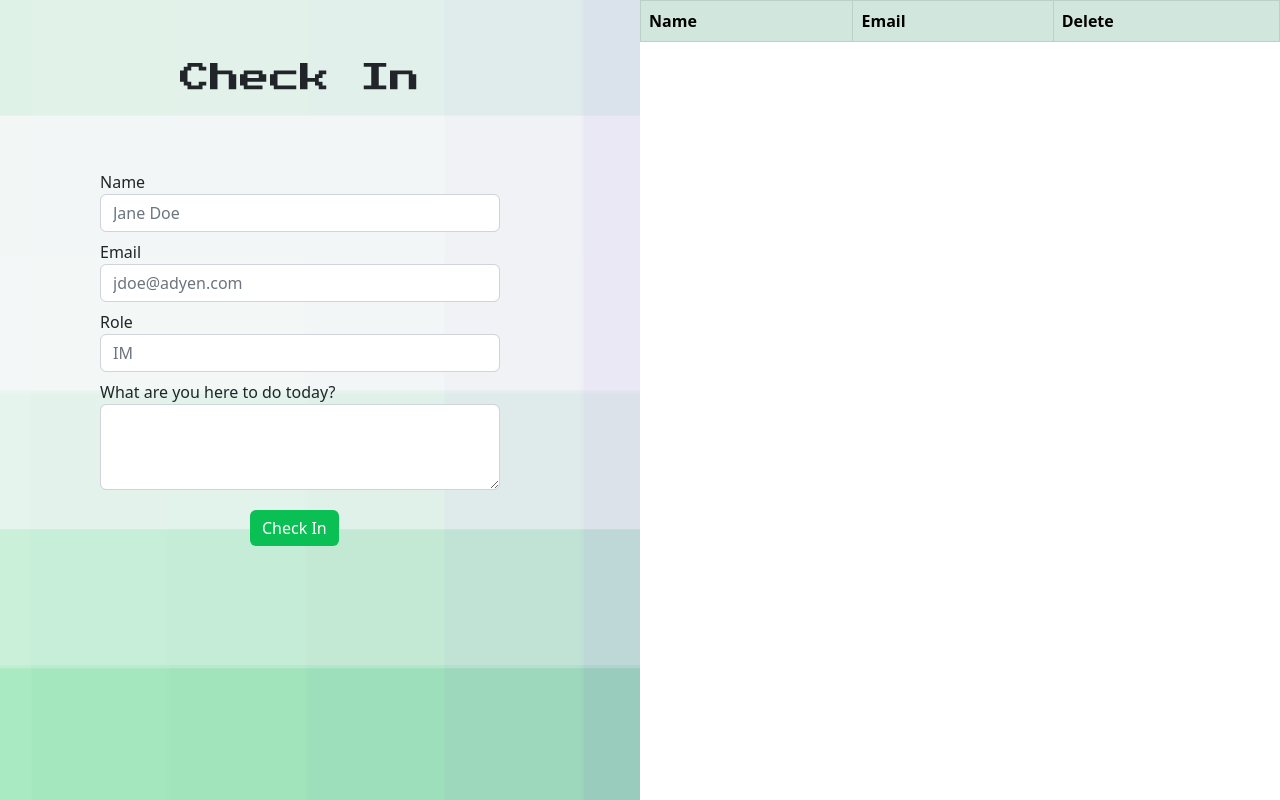
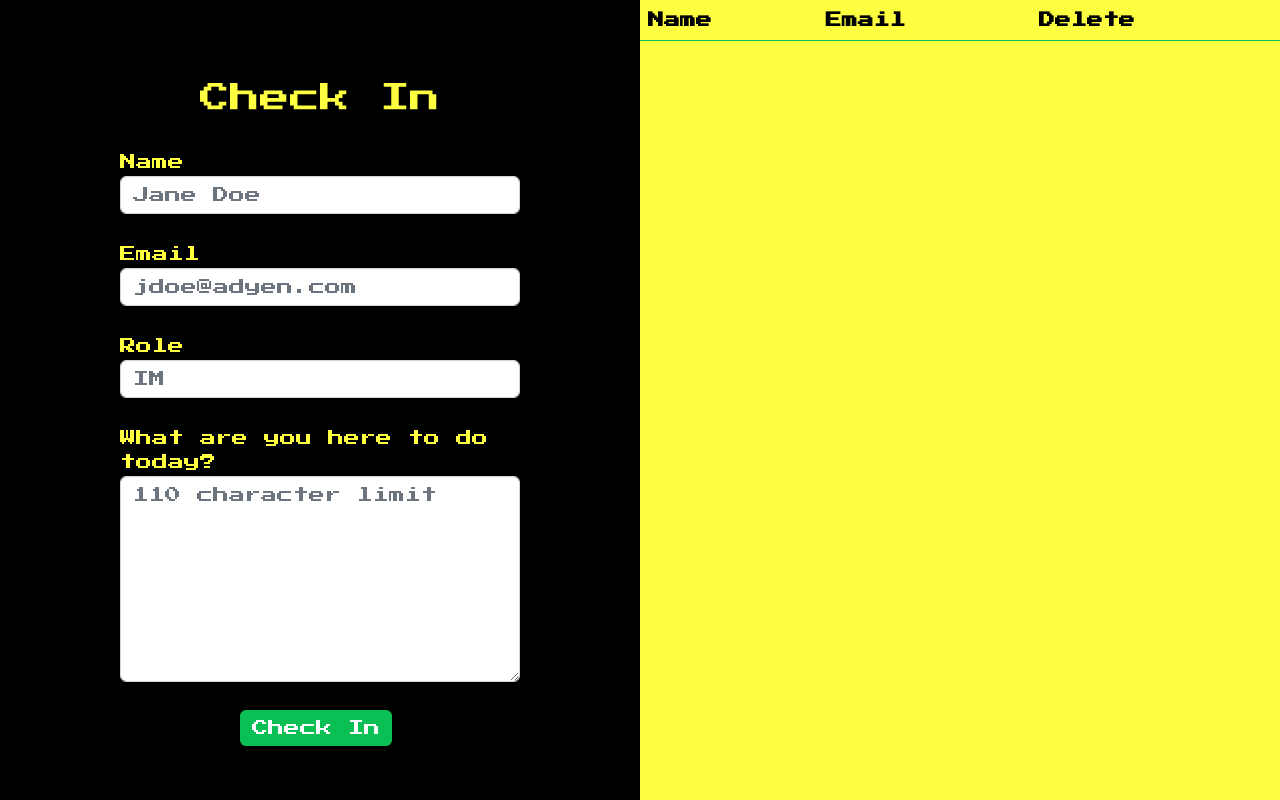
Before and after one commit to farahdibaB/DutyRoom, a Flask app: page / in a window 1280 px wide. Run offline with Flask 3, Linux system fonts and the light colour scheme; lists and menus that the app fills with data are empty; parts of the project's set-up code (start-up, migrations or seed data) failed here and were passed over; some web fonts are replaced.

Commit message:
Updates
- css
- javascript
- checkin page

```diff
--- a/app/static/css/application.css
+++ b/app/static/css/application.css
@@ -13,11 +13,11 @@ body {
 }
 
  .checkInTitle {
+  color: #FFFF42;
   font-size: 30px;
   white-space: nowrap;
   position: absolute;
-  margin-left: 180px;
-  margin-top: 40px;
+  margin-top: 60px;
   font-family: "Press Start 2P";
 }
 
@@ -45,23 +45,33 @@ body {
   position: absolute;
 }
 
+.sr-only {
+  margin-top: 20px;
+  font-family: "Press Start 2P";
+  color: #FFFF42;
+}
+
+.mr-sm-2 {
+  font-family: "Press Start 2P";
+}
 
 .form-inline {
   /* position: absolute; */
-  margin-top: 150px;
-  margin-left: 100px;
+  margin-top: 110px;
   width: 400px;
 }
 
 .btn {
-  margin-left: 150px;
+  margin-left: 120px;
   margin-top: 20px;
   background-color: #0abf53;
   border: none;
+  font-family: "Press Start 2P";
 }
 
 #pacman {
-  float: left;
+  position:fixed;
+  /* float: left; */
   margin-top: 45px;
   margin-left: 220px;
   width:100px;
@@ -73,9 +83,25 @@ body {
   -webkit-transform: scaleX(-1);
   transform: scaleX(-1);
   margin-top: 45px;
-  margin-left: 620px;
+  margin-left: 970px;
   width:100px;
   height: 100px;
+}
+
+.fullboard {
+  display: flex;
+  justify-content: center;
+  min-height: 100vh;
+}
+
+.titleform {
+  display: flex;
+  justify-content: center;
+}
+
+.heading {
+  position: relative;
+  right: 650px;
 }
 
 #pinkpacman {
@@ -177,6 +213,29 @@ footer {
   border-bottom-right-radius: 20px;
 }
 
+/* table on login page */
+.table-success {
+  border-style: none;
+  --bs-table-bg: NONE !important;
+
+}
+
+.table-success td, .table-success th {
+  border-style: none;
+  font-family: 'Press Start 2P';
+  border-bottom: 1px solid #0abf53;
+  /* padding: 15px; */
+}
+
+.checkoutbtn {
+  background-color: red;
+}
+
+.table-success tr{
+  border-style: none !important;
+  border-width: none;
+
+}
 
 /* login page */
 
@@ -194,11 +253,13 @@ footer {
 /* Control the left side */
 .left {
   left: 0;
-  background-image: url("../img/background.png");
+  background-color: black;
+  /* background-image: url("../img/background.png"); */
 }
 
 /* Control the right side */
 .right {
+  overflow-y:auto;
   right: 0;
-  background-color: #ffffff;
+  background-color: #FFFF42;
 }
--- a/app/templates/login.html
+++ b/app/templates/login.html
@@ -18,6 +18,7 @@
 <body>
   <div id="wrapper">
   <div class="split left">
+    <div class="titleform">
   <h1 class="title checkInTitle">Check In</h1>
   <div class="box">
   <form action="/checkin" method="POST" class="form-inline">
@@ -31,12 +32,13 @@
     <input type="text" class="form-control mb-2 mr-sm-2" id="roleinput" name="role" placeholder="IM">
 
     <div class="form-group">
-      <label for="descriptioninput">What are you here to do today?</label>
-      <textarea class="form-control" id="descriptioninput" name="description" rows="3"></textarea>
+      <label class="sr-only" for="descriptioninput">What are you here to do today?</label>
+      <textarea class="form-control mb-2 mr-sm-2" rows="8" cols="40" id="descriptioninput" name="description" placeholder="110 character limit" maxlength="110"></textarea>
     </div>
 
     <button type="submit" class="btn btn-primary mb-2">Check In</button>
   </div>
+</div>
 </div>
   </form>
 <div class="split right">
```
Also changed, not shown: other parts of app/static/css/application.css (+21 -11 lines), app/templates/dutyBoard.html (+6 -2 lines).
